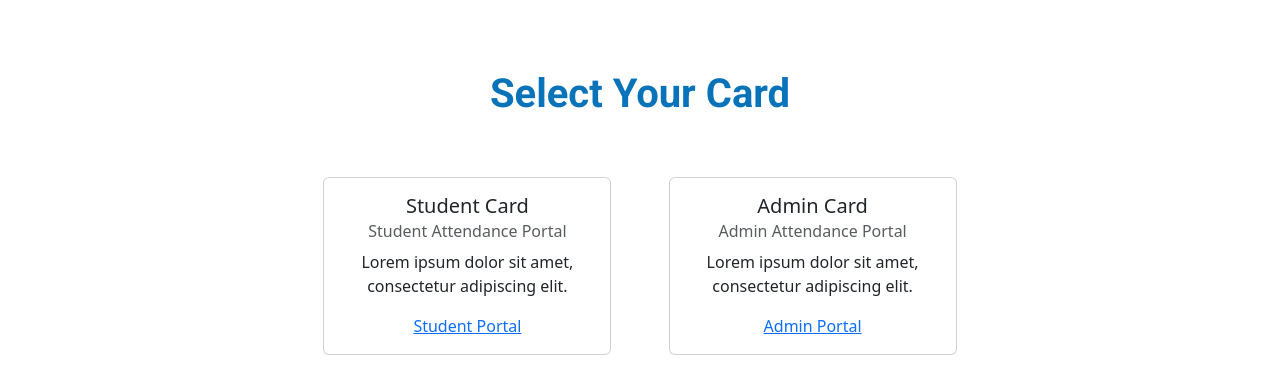
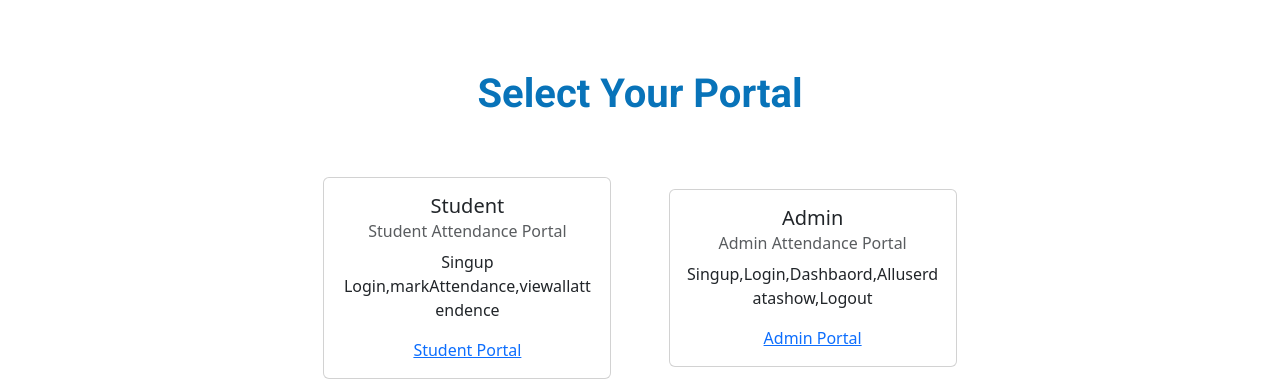
Before and after one commit to javariyafatima1/Attendence-final, a React (Create React App) app in the folder frontend/: page / in a window 1280 px wide. Shown: the part 509-890 px from the top of the page. Built offline with nearby package versions, Linux system fonts and the light colour scheme.

Commit message:
admin scema create

```diff
--- a/frontend/src/components/Home.js
+++ b/frontend/src/components/Home.js
@@ -29,24 +29,24 @@ const Home = () => {
       {/* Card Section */}
 
       <div className="card-section">
-        <h1 className="section-heading">Select Your Card</h1>
+        <h1 className="section-heading">Select Your Portal</h1>
         <div className="card-container">
           <Card className="custom-card" style={{ width: '18rem' }}>
             <Card.Body>
-              <Card.Title>Student Card</Card.Title>
+              <Card.Title> Student</Card.Title>
               <Card.Subtitle className="mb-2 text-muted">Student Attendance Portal</Card.Subtitle>
               <Card.Text>
-              Lorem ipsum dolor sit amet, consectetur adipiscing elit.
+              Singup Login,markAttendance,viewallattendence
               </Card.Text>
               <Card.Link href="/signup">Student Portal</Card.Link>
             </Card.Body>
           </Card>
           <Card className="custom-card" style={{ width: '18rem' }}>
             <Card.Body>
-              <Card.Title>Admin Card</Card.Title>
+              <Card.Title>Admin</Card.Title>
               <Card.Subtitle className="mb-2 text-muted">Admin Attendance Portal</Card.Subtitle>
               <Card.Text>
-              Lorem ipsum dolor sit amet, consectetur adipiscing elit.
+              Singup,Login,Dashbaord,Alluserdatashow,Logout
               </Card.Text>
               <Card.Link href="/adminsignup">Admin Portal</Card.Link>
             </Card.Body>
```
Also changed, not shown: 1 other file (tests, documents, lock files or other folders).
